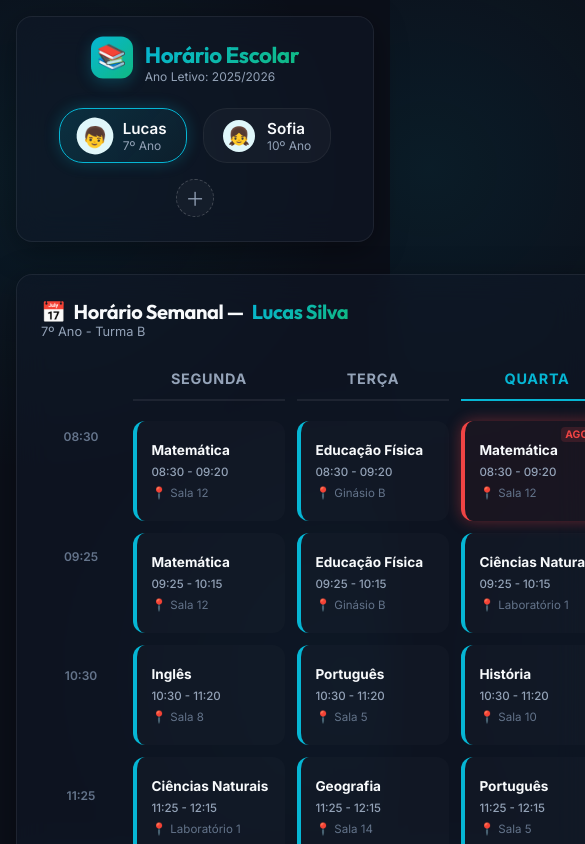
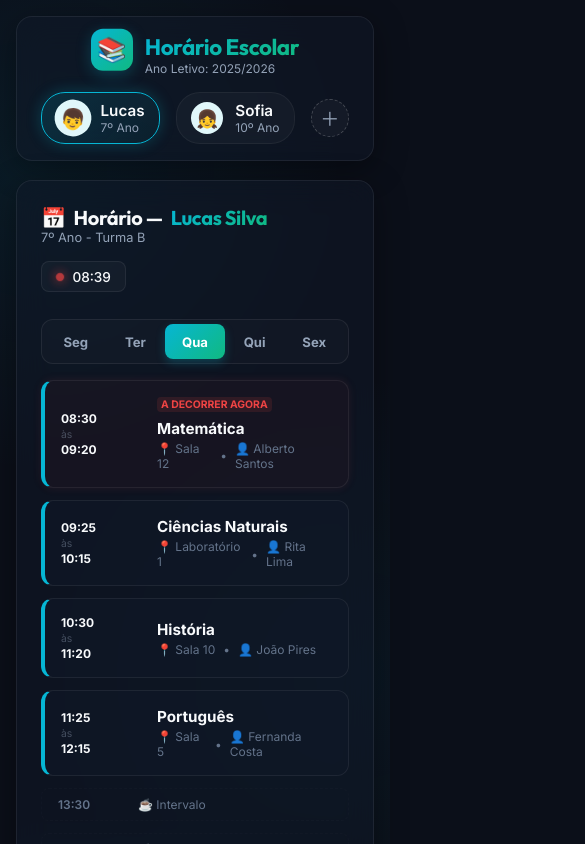
Before and after one commit to managerworship-hue/schoolsync, a React (Vite) app: page / in a window 390 px wide. Shown: the top 844 px of the page, 585 px wide, since content can reach past the window. Built offline with nearby package versions, Linux system fonts and the light colour scheme.

Commit message:
ui: otimizar responsividade mobile e impedir zoom no iOS

```diff
--- a/index.html
+++ b/index.html
@@ -3,7 +3,7 @@
   <head>
     <meta charset="UTF-8" />
     <link rel="icon" type="image/svg+xml" href="/favicon.svg" />
-    <meta name="viewport" content="width=device-width, initial-scale=1.0" />
+    <meta name="viewport" content="width=device-width, initial-scale=1.0, maximum-scale=1.0, user-scalable=no, viewport-fit=cover" />
     <meta name="description" content="Uma aplicação interativa para consultar, organizar e acompanhar os horários, disciplinas e tarefas escolares dos seus filhos com facilidade." />
     <title>SchoolSync — Gestor de Horários Escolares</title>
 
--- a/public/sw.js
+++ b/public/sw.js
@@ -1,4 +1,4 @@
-const CACHE_NAME = "schoolsync-cache-v2";
+const CACHE_NAME = "schoolsync-cache-v3";
 const PRECACHE_ASSETS = [
   "/",
   "/index.html",
--- a/src/components/ScheduleGrid.jsx
+++ b/src/components/ScheduleGrid.jsx
@@ -2,6 +2,27 @@ import React, { useState, useEffect } from "react";
 
 export default function ScheduleGrid({ activeChild, onSelectClass }) {
   const [currentTime, setCurrentTime] = useState(new Date());
+  const [isMobile, setIsMobile] = useState(typeof window !== "undefined" ? window.innerWidth < 768 : false);
+
+  const daysOfWeek = [
+    { index: 1, name: "Segunda", shortName: "Seg" },
+    { index: 2, name: "Terça", shortName: "Ter" },
+    { index: 3, name: "Quarta", shortName: "Qua" },
+    { index: 4, name: "Quinta", shortName: "Qui" },
+    { index: 5, name: "Sexta", shortName: "Sex" },
+  ];
+
+  // Identificar dia da semana atual (1-5), se for fim-de-semana, consideramos 1 (Segunda)
+  const systemDay = currentTime.getDay();
+  const isWeekend = systemDay === 0 || systemDay === 6;
+  const activeDayIndex = isWeekend ? 1 : systemDay;
+
+  const [selectedDayTab, setSelectedDayTab] = useState(activeDayIndex);
+
+  // Sincroniza o seletor de dia mobile se a criança mudar ou o dia do sistema mudar
+  useEffect(() => {
+    setSelectedDayTab(activeDayIndex);
+  }, [activeChild, activeDayIndex]);
 
   // Atualiza a hora a cada minuto
   useEffect(() => {
@@ -11,18 +32,14 @@ export default function ScheduleGrid({ activeChild, onSelectClass }) {
     return () => clearInterval(timer);
   }, []);
 
-  const daysOfWeek = [
-    { index: 1, name: "Segunda" },
-    { index: 2, name: "Terça" },
-    { index: 3, name: "Quarta" },
-    { index: 4, name: "Quinta" },
-    { index: 5, name: "Sexta" },
-  ];
-
-  // Identificar dia da semana atual (1-5), se for fim-de-semana, consideramos 1 (Segunda) para exibição mas sem marcar como aula ativa
-  const systemDay = currentTime.getDay();
-  const isWeekend = systemDay === 0 || systemDay === 6;
-  const activeDayIndex = isWeekend ? 1 : systemDay;
+  // Monitoriza o redimensionamento do ecrã para alternar o layout de forma fluida
+  useEffect(() => {
+    const handleResize = () => {
+      setIsMobile(window.innerWidth < 768);
+    };
+    window.addEventListener("resize", handleResize);
+    return () => window.removeEventListener("resize", handleResize);
+  }, []);
 
   // Formata hora do sistema para exibição
   const formattedTime = currentTime.toLocaleTimeString("pt-PT", {
@@ -53,7 +70,7 @@ export default function ScheduleGrid({ activeChild, onSelectClass }) {
     }
   };
 
-  // Obter todos os slots horários únicos ordenados para o eixo Y do calendário
+  // Slots de tempos padrão da escola
   const allTimeSlots = [
     "08:30 - 09:20",
     "09:25 - 10:15",
@@ -65,10 +82,10 @@ export default function ScheduleGrid({ activeChild, onSelectClass }) {
 
   return (
     <div className="glass-panel schedule-section" style={{ padding: "1.5rem" }}>
-      <div className="schedule-header">
+      <div className="schedule-header" style={{ marginBottom: isMobile ? "0.5rem" : "1.2rem" }}>
         <div>
           <h2 style={{ fontSize: "1.25rem", display: "flex", alignItems: "center", gap: "0.5rem" }}>
-            <span>📅</span> Horário Semanal — <span className="gradient-text">{activeChild.name}</span>
+            <span>📅</span> Horário — <span className="gradient-text">{activeChild.name}</span>
           </h2>
           <p style={{ fontSize: "0.8rem", color: "var(--color-text-secondary)" }}>
             {activeChild.grade} {isWeekend && "• (Modo Fim-de-Semana)"}
@@ -81,6 +98,98 @@ export default function ScheduleGrid({ activeChild, onSelectClass }) {
         </div>
       </div>
 
+      {isMobile ? (
+        /* ==================== LAYOUT MOBILE (iOS e Android) ==================== */
+        <div>
+          {/* Seletor de Dia Mobile (Sem quebras de página ou wraps horizontais) */}
+          <div className="mobile-day-tabs">
+            {daysOfWeek.map((day) => (
+              <button
+                key={day.index}
+                className={`mobile-day-tab ${selectedDayTab === day.index ? "active" : ""}`}
+                onClick={() => setSelectedDayTab(day.index)}
+              >
+                {day.shortName}
+              </button>
+            ))}
+          </div>
+
+          {/* Lista Vertical de Disciplinas do Dia Selecionado */}
+          <div className="mobile-class-list">
+            {(() => {
+              const activeDayClasses = activeChild.schedule[selectedDayTab] || [];
+              const dayName = daysOfWeek.find(d => d.index === selectedDayTab)?.name || "Segunda";
+
+              if (activeDayClasses.length === 0) {
+                return (
+                  <div style={{ textAlign: "center", padding: "3rem 1rem", color: "var(--color-text-muted)" }}>
+                    <span style={{ fontSize: "2rem", display: "block", marginBottom: "0.5rem" }}>🏖️</span>
+                    <p style={{ fontSize: "0.85rem", fontWeight: "600" }}>Sem aulas agendadas</p>
+                    <p style={{ fontSize: "0.75rem" }}>Este dia está livre para descanso ou estudo autónomo.</p>
+                  </div>
+                );
+              }
+
+              return allTimeSlots.map((slot) => {
+                const classItem = activeDayClasses.find(c => c.time === slot);
+                const isCurrent = classItem && isClassNow(selectedDayTab, slot);
+
+                if (classItem) {
+                  return (
+                    <div
+                      key={classItem.id}
+                      className={`mobile-class-row glow-effect ${isCurrent ? "active" : ""}`}
+                      onClick={() => onSelectClass(classItem, dayName)}
+                      style={{
+                        borderLeftColor: "var(--color-primary)",
+                      }}
+                    >
+                      {/* Eixo da hora (Esquerda) */}
+                      <div className="mobile-class-time">
+                        <span style={{ color: "var(--color-text-primary)" }}>{slot.split(" - ")[0]}</span>
+                        <span style={{ opacity: 0.4, fontWeight: "normal", fontSize: "0.65rem" }}>às</span>
+                        <span style={{ color: "var(--color-text-primary)" }}>{slot.split(" - ")[1]}</span>
+                      </div>
+
+                      {/* Conteúdo da aula (Direita) */}
+                      <div className="mobile-class-details">
+                        {isCurrent && <div className="mobile-indicator-badge">A decorrer agora</div>}
+                        <div className="mobile-class-subject">{classItem.subject}</div>
+                        <div className="mobile-class-meta">
+                          <span>📍 {classItem.room}</span>
+                          <span>•</span>
+                          <span>👤 {classItem.teacher.replace("Prof.ª ", "").replace("Prof. ", "")}</span>
+                        </div>
+                      </div>
+                    </div>
+                  );
+                } else {
+                  // Renderização discreta de intervalos para não sobrecarregar visualmente
+                  return (
+                    <div
+                      key={`empty-mobile-${selectedDayTab}-${slot}`}
+                      style={{
+                        display: "flex",
+                        alignItems: "center",
+                        padding: "0.5rem 1rem",
+                        background: "rgba(255, 255, 255, 0.005)",
+                        borderRadius: "8px",
+                        border: "1px dashed rgba(255, 255, 255, 0.02)",
+                        fontSize: "0.75rem",
+                        color: "var(--color-text-muted)"
+                      }}
+                    >
+                      <span style={{ width: "80px", fontWeight: "600" }}>{slot.split(" - ")[0]}</span>
+                      <span>☕ Intervalo</span>
+                    </div>
+                  );
+                }
+              });
+            })()}
+          </div>
+        </div>
+      ) : (
+        /* ==================== LAYOUT DESKTOP (Tabela Completa) ==================== */
         <div className="timetable-container">
           {/* Eixo do Tempo (Esquerda) */}
           <div className="time-axis">
@@ -103,7 +212,6 @@ export default function ScheduleGrid({ activeChild, onSelectClass }) {
               >
                 <div className="day-title">{day.name}</div>
 
-              {/* Mapeia as aulas programadas nos slots oficiais */}
                 {allTimeSlots.map((slot) => {
                   const classItem = dayClasses.find(c => c.time === slot);
                   const isCurrent = classItem && isClassNow(day.index, slot);
@@ -124,7 +232,6 @@ export default function ScheduleGrid({ activeChild, onSelectClass }) {
                       </div>
                     );
                   } else {
-                  // Renderiza um bloco vazio estilizado caso não haja aula no slot
                     return (
                       <div
                         key={`empty-${day.index}-${slot}`}
@@ -145,6 +252,7 @@ export default function ScheduleGrid({ activeChild, onSelectClass }) {
             );
           })}
         </div>
+      )}
     </div>
   );
 }
--- a/src/index.css
+++ b/src/index.css
@@ -704,7 +704,7 @@ h1, h2, h3, h4 {
   background: rgba(255, 255, 255, 0.03);
   border: 1px solid var(--color-card-border);
   color: white;
-  font-size: 0.85rem;
+  font-size: 16px; /* Impede o auto-zoom do iOS Safari */
   transition: var(--transition-smooth);
   width: 100%;
 }
@@ -783,16 +783,127 @@ h1, h2, h3, h4 {
 /* Responsividade Geral */
 @media (max-width: 768px) {
   .app-container {
-    padding: 1rem;
+    padding: 1.5rem 1rem;
+    padding-top: calc(1rem + env(safe-area-inset-top, 0px));
+    padding-bottom: calc(2rem + env(safe-area-inset-bottom, 0px));
+    gap: 1.2rem;
   }
 
   .child-selector-container {
     flex-direction: column;
     align-items: center;
+    gap: 1rem;
+    padding: 1rem;
   }
 
   .children-list {
     justify-content: center;
     flex-wrap: wrap;
+    width: 100%;
+  }
+
+  .child-avatar-btn {
+    padding: 0.5rem 0.9rem;
+  }
+
+  /* Estilos do Seletor de Dia Mobile */
+  .mobile-day-tabs {
+    display: flex;
+    justify-content: space-between;
+    background: rgba(255, 255, 255, 0.02);
+    border: 1px solid var(--color-card-border);
+    padding: 4px;
+    border-radius: var(--radius-md);
+    margin-bottom: 1rem;
+    width: 100%;
+  }
+
+  .mobile-day-tab {
+    flex: 1;
+    padding: 0.6rem 0.25rem;
+    text-align: center;
+    border: none;
+    background: transparent;
+    color: var(--color-text-secondary);
+    font-size: 0.82rem;
+    font-weight: 700;
+    border-radius: var(--radius-sm);
+    cursor: pointer;
+    transition: var(--transition-smooth);
+  }
+
+  .mobile-day-tab.active {
+    background: linear-gradient(135deg, var(--color-primary), var(--color-secondary));
+    color: white;
+    box-shadow: 0 4px 10px var(--theme-glow);
+  }
+
+  /* Estilos da Lista de Aulas Vertical Mobile (Sem scroll horizontal) */
+  .mobile-class-list {
+    display: flex;
+    flex-direction: column;
+    gap: 0.75rem;
+    width: 100%;
+  }
+
+  .mobile-class-row {
+    display: flex;
+    align-items: center;
+    gap: 1rem;
+    background: var(--color-card-bg);
+    border: 1px solid var(--color-card-border);
+    padding: 1rem;
+    border-radius: var(--radius-md);
+    border-left: 4px solid var(--color-primary);
+    transition: var(--transition-smooth);
+  }
+
+  .mobile-class-row.active {
+    border-left-color: #ef4444;
+    background: rgba(239, 68, 68, 0.04);
+    box-shadow: 0 0 10px rgba(239, 68, 68, 0.1);
+  }
+
+  .mobile-class-time {
+    width: 80px;
+    font-size: 0.75rem;
+    font-weight: 700;
+    color: var(--color-text-secondary);
+    display: flex;
+    flex-direction: column;
+    gap: 0.1rem;
+  }
+
+  .mobile-class-details {
+    flex: 1;
+    display: flex;
+    flex-direction: column;
+    gap: 0.2rem;
+  }
+
+  .mobile-class-subject {
+    font-size: 0.95rem;
+    font-weight: 700;
+    color: var(--color-text-primary);
+  }
+
+  .mobile-class-meta {
+    display: flex;
+    align-items: center;
+    gap: 0.5rem;
+    font-size: 0.75rem;
+    color: var(--color-text-muted);
+  }
+
+  .mobile-indicator-badge {
+    font-size: 0.65rem;
+    font-weight: 700;
+    color: #ef4444;
+    text-transform: uppercase;
+    background: rgba(239, 68, 68, 0.12);
+    padding: 1px 4px;
+    border-radius: 4px;
+    width: fit-content;
+    margin-bottom: 0.2rem;
   }
 }
```
Lines whose indentation alone changed are shown as unchanged.
